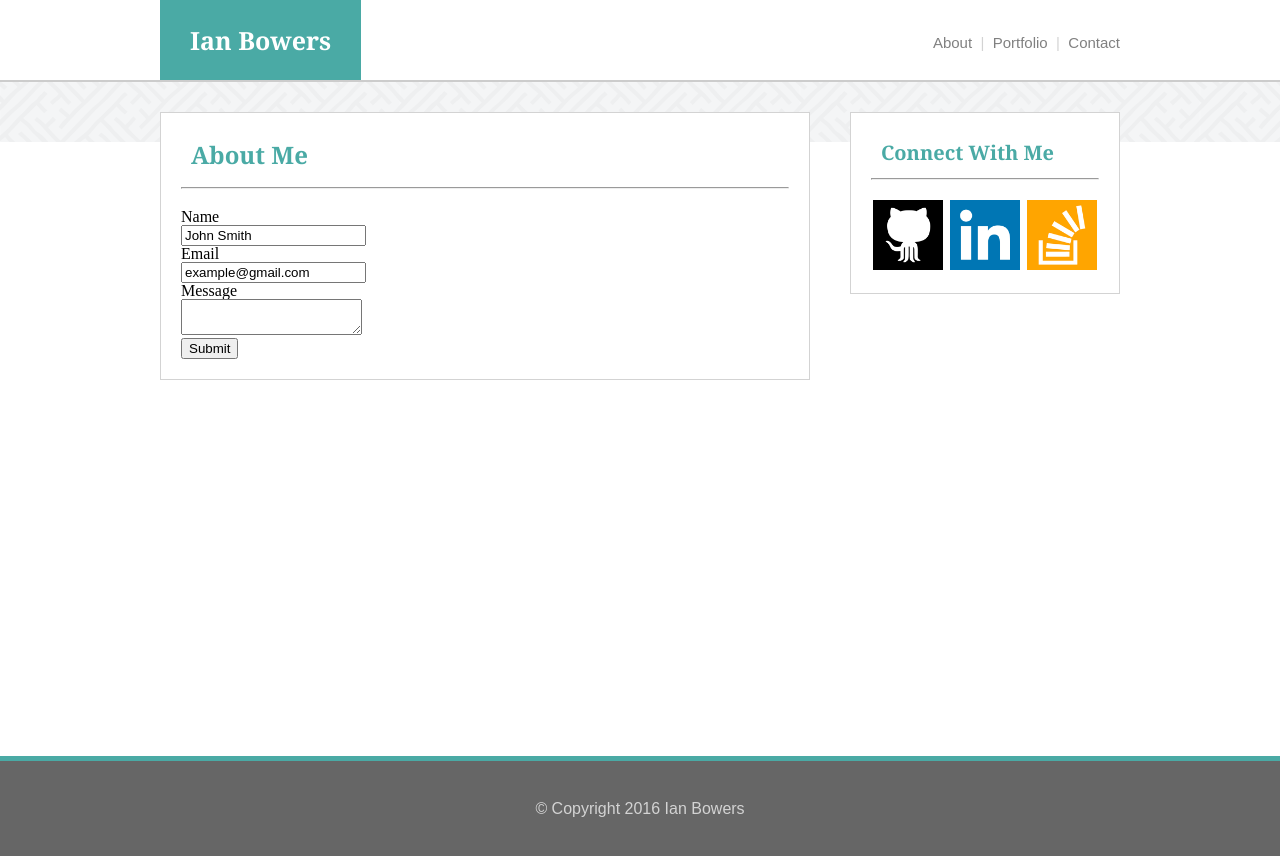
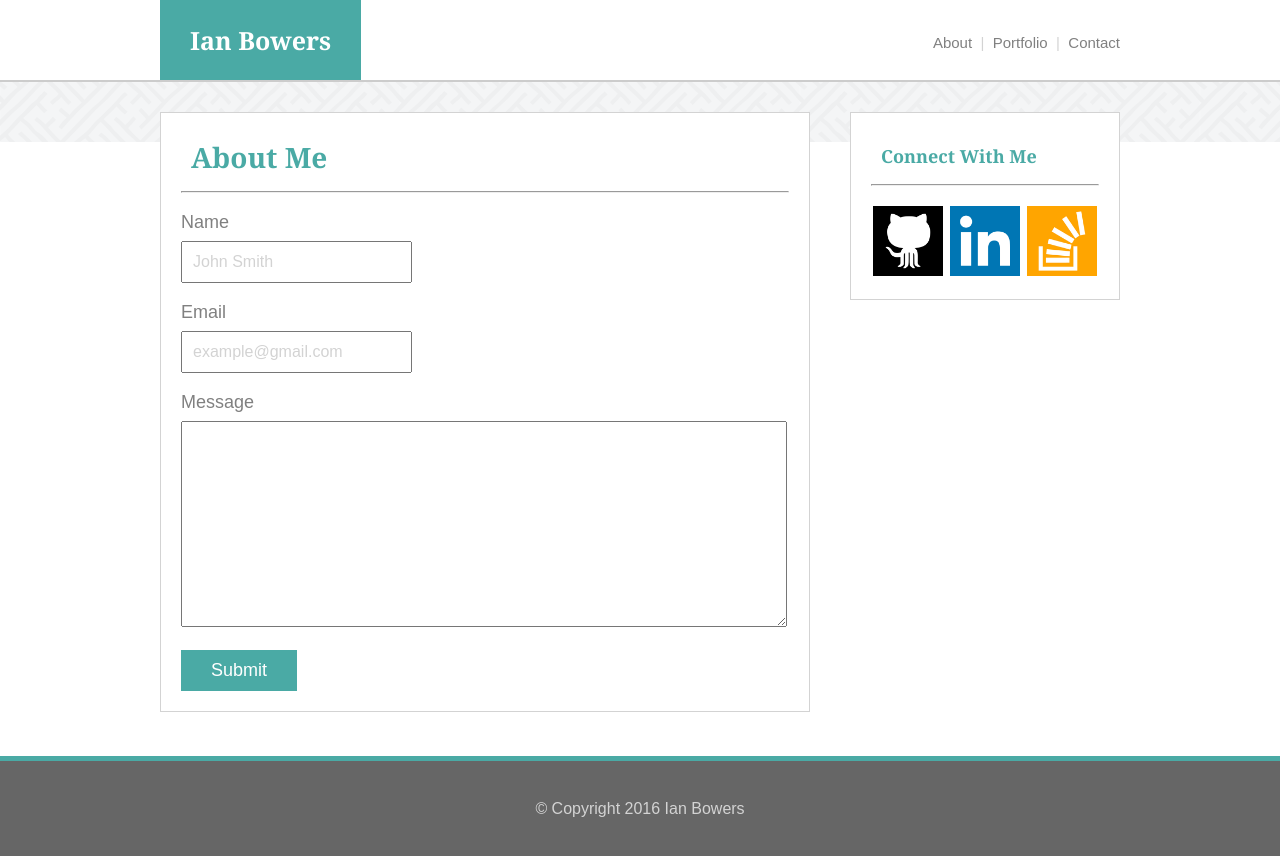
Before and after one commit to ibowers/Basic-Portfolio, a plain HTML site: page contact.html in a window 1280 px wide. Drawn offline with Linux system fonts and the light colour scheme.

Commit message:
Update style.css and contact.html

```diff
--- a/assets/css/style.css
+++ b/assets/css/style.css
@@ -95,7 +95,7 @@ section {
 h1 {
 	color:#4aaaa5;
 	font-family:'Georgia', Times, Times New Roman, serif;
-	font-size:24px;
+	font-size:28px;
 	font-weight:bold;
 	margin:10px 10px 20px;
 }
@@ -146,10 +146,10 @@ aside {
 h2 {
 	color:#4aaaa5;
 	font-family:'Georgia', Times, Times New Roman, serif;
-	font-size:20px;
+	font-size:18px;
 	font-weight:bold;
 	padding-bottom:5px;
-	margin:10px;
+	margin:14px 10px;
 }
 
 .icon {
@@ -157,6 +157,43 @@ h2 {
 	height:auto;
 	background-color:#ffffff;
 	margin:0 1.5px;
+}
+
+input[type=text] {
+	margin-top: 10px;
+	margin-bottom: 20px;
+	padding: 10px;
+	font-family: 'Arial', 'Helvetica Neue', Helvetica, sans-serif;
+	font-size: 16px;
+	color:lightgrey;
+}
+
+textarea {
+	height:200px;
+	width:600px;
+	margin-top:10px;
+	margin-bottom:10px;
+}
+
+input[type=button], input[type=submit], input[type=reset] {
+	background-color:#4aaaa5;
+	padding:10px 30px;
+	margin-top:10px;
+	border:none;
+	cursor:pointer;
+	text-decoration:none;
+	color:#ffffff;
+	font-family:'Arial', 'Helvetica Neue', Helvetica, sans-serif;
+	font-size:18px;
+
+}
+
+.form-label {
+	font-family: 'Arial', 'Helvetica Neue', Helvetica, sans-serif;
+	font-size:18px;
+	color:grey;
+	margin-top:10px;
+	margin-bottom:10px;
 }
 
 * {
--- a/contact.html
+++ b/contact.html
@@ -23,11 +23,11 @@
 				<h1>About Me</h1>
 				<hr>
 				<form>
-					Name<br>
+					<span class="form-label">Name</span><br>
 					<input type="text" name="name" value="John Smith"><br>
-					Email<br>
+					<span class="form-label">Email</span><br>
 					<input type="text" name="email" value="example@gmail.com"><br>
-					Message<br>
+					<span class="form-label">Message</span><br>
 					<textarea name="message"></textarea><br>
 					<input type="submit" value="Submit">
 				</form>
```
